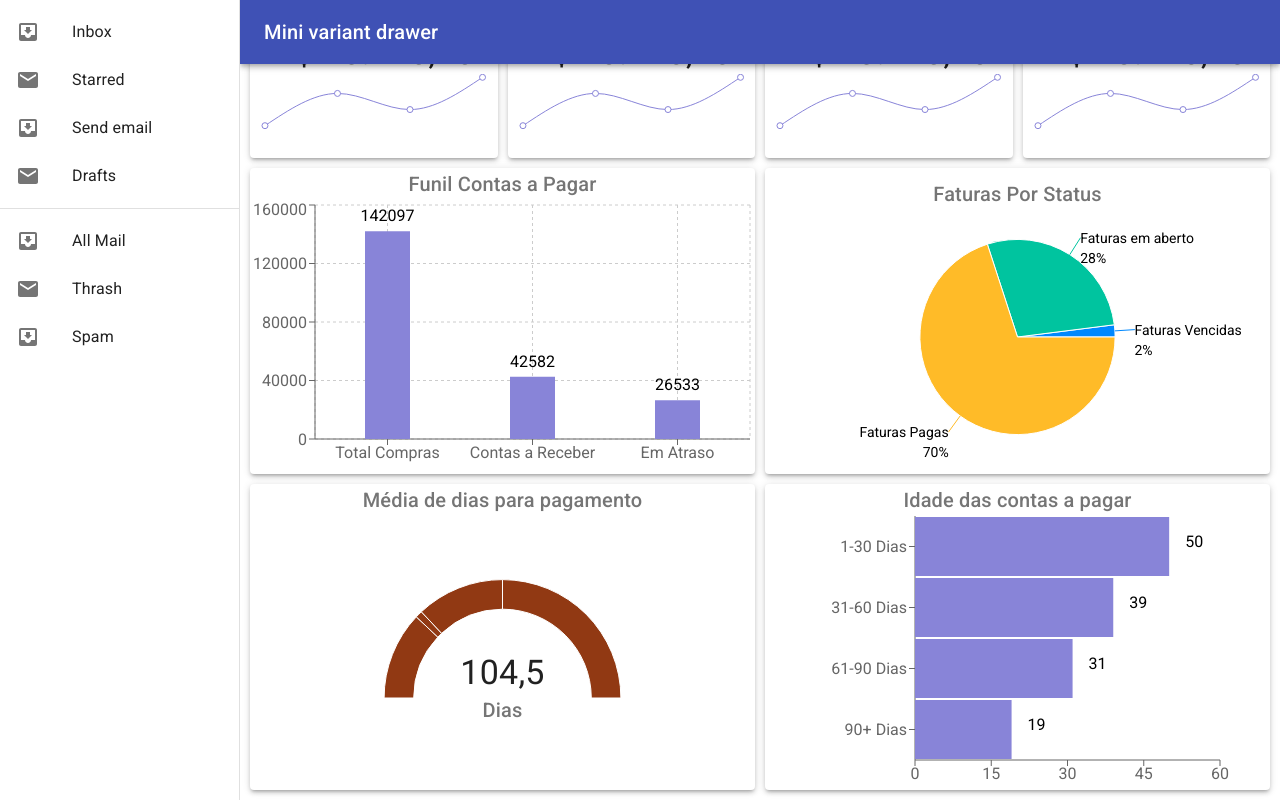
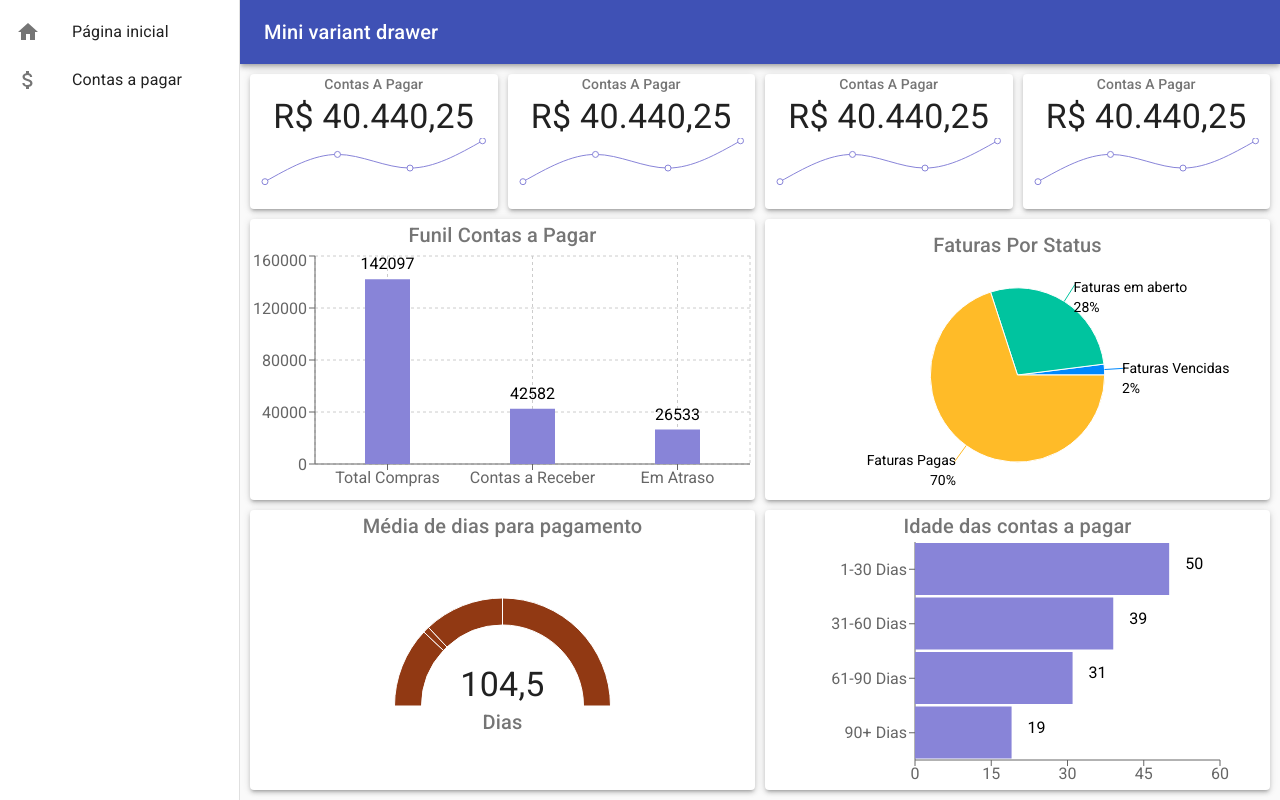
Before and after one commit to rafahgm/react-dashboard, a React (Create React App) app: page / in a window 1280 px wide. Built offline with nearby package versions, Linux system fonts and the light colour scheme.

Commit message:
added Drawer and Topbar

```diff
--- a/src/components/MainContent/index.tsx
+++ b/src/components/MainContent/index.tsx
@@ -11,17 +11,21 @@ import PaymentDays from "../Cards/PaymentDays";
 
 const useStyles = makeStyles((theme: Theme) =>
   createStyles({
-    topbar: {
+    topbar: { ...theme.mixins.toolbar },
+    box: {
       marginLeft: 240,
-      width: `calc(100% - ${240}px)`,
-      height: "100vh",
+      marginTop: 64,
+      width: `calc(100% - 240px)`,
+      height: `calc(100vh - 64px)`,
+      backgroundColor: theme.palette.background.default,
     },
     gridContainer: {
       display: "grid",
       gridTemplateColumns: "repeat(4, 1fr)",
       gridTemplateRows: "repeat(5, 1fr)",
+      columnGap: 10,
+      width: "100%",
       height: "100%",
-      columnGap: 10,
       rowGap: 10,
       padding: 10,
     },
@@ -30,8 +34,7 @@ const useStyles = makeStyles((theme: Theme) =>
 const MainContent = () => {
   const classes = useStyles();
   return (
-    <div>
-      <Box className={classes.topbar}>
+    <Box className={classes.box}>
       <div className={classes.gridContainer}>
         <div>
           <MonthlyExpenses />
@@ -79,7 +82,6 @@ const MainContent = () => {
         </div>
       </div>
     </Box>
-    </div>
   );
 };
 
--- a/src/components/SideMenu/index.tsx
+++ b/src/components/SideMenu/index.tsx
@@ -1,25 +1,34 @@
 import React from "react";
+
 import {
+  makeStyles,
+  useTheme,
+  Theme,
+  createStyles,
+} from "@material-ui/core/styles";
+import {
+  CssBaseline,
+  Divider,
   Drawer,
+  Hidden,
   List,
   ListItem,
+  ListItemIcon,
   ListItemText,
-  ListItemIcon,
-  Divider,
 } from "@material-ui/core";
+import { AttachMoney, Home } from "@material-ui/icons";
 
-import InboxIcon from "@material-ui/icons/MoveToInbox";
-import MailIcon from "@material-ui/icons/Mail";
-import { createStyles, makeStyles, Theme } from "@material-ui/core/styles";
-
-const drawerSize = 240;
+const drawerWidth = 240;
 
 const useStyles = makeStyles((theme: Theme) =>
   createStyles({
+    // necessary for content to be below app bar
+    toolbar: theme.mixins.toolbar,
     drawer: {
-      width: drawerSize,
-      flexShrink: 0,
-      whiteSpace: "nowrap",
+      width: drawerWidth,
+    },
+    drawerPaper: {
+      width: drawerWidth,
     },
   })
 );
@@ -27,36 +36,32 @@ const useStyles = makeStyles((theme: Theme) =>
 const SideMenu = () => {
   const classes = useStyles();
 
+  const drawer = (
+    <div>
+      <List>
+        <ListItem button>
+          <ListItemIcon>
+            <Home />
+          </ListItemIcon>
+          <ListItemText primary='Página inicial' />
+        </ListItem>
+        <ListItem button>
+          <ListItemIcon>
+            <AttachMoney />
+          </ListItemIcon>
+          <ListItemText primary='Contas a pagar' />
+        </ListItem>
+      </List>
+    </div>
+  );
   return (
-    <div>
-      <Drawer
-        variant='permanent'
-        className={classes.drawer}
-        classes={{ paper: classes.drawer }}
-      >
-        <List>
-          {["Inbox", "Starred", "Send email", "Drafts"].map((text, index) => (
-            <ListItem button key={index}>
-              <ListItemIcon>
-                {index % 2 === 0 ? <InboxIcon /> : <MailIcon />}
-              </ListItemIcon>
-              <ListItemText primary={text} />
-            </ListItem>
-          ))}
-        </List>
-        <Divider />
-        <List>
-          {["All Mail", "Thrash", "Spam"].map((text, index) => (
-            <ListItem button key={index}>
-              <ListItemIcon>
-                {index % 2 === 0 ? <InboxIcon /> : <MailIcon />}
-              </ListItemIcon>
-              <ListItemText primary={text} />
-            </ListItem>
-          ))}
-        </List>
-      </Drawer>
-    </div>
+    <nav className={classes.drawer}>
+      <Hidden xsDown implementation='css'>
+        <Drawer variant='permanent' classes={{ paper: classes.drawerPaper }}>
+          {drawer}
+        </Drawer>
+      </Hidden>
+    </nav>
   );
 };
 
```
Lines whose indentation alone changed are shown as unchanged.
